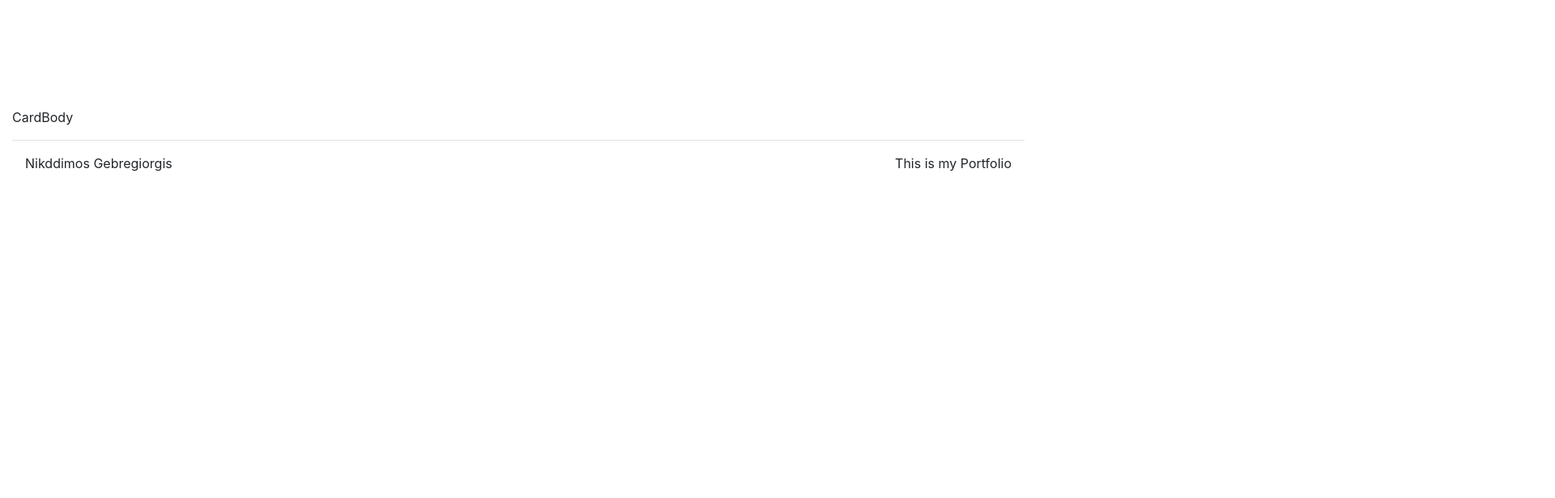
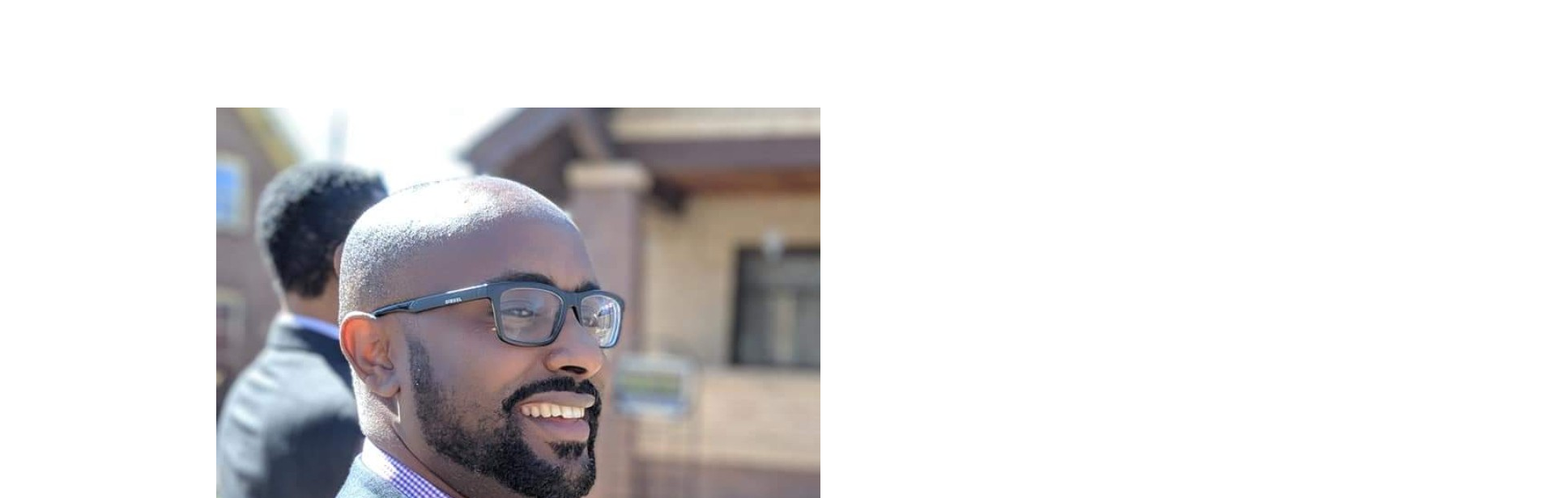
Before and after one commit to Nick-code92/react-portfolio, a React (Create React App) app: page / in a window 1280 px wide. Shown: the part 300-916 px from the top of the page at 81% size, 1920 px wide, since content can reach past the window. Before the commit the page ends 800 px from the top, so only its background shows below. Built offline with nearby package versions, Linux system fonts and the light colour scheme.

Commit message:
created card components

```diff
--- a/package.json
+++ b/package.json
@@ -11,7 +11,8 @@
     "react-bootstrap": "^1.0.0-beta.17",
     "react-dom": "^16.13.0",
     "react-router-dom": "^5.1.2",
-    "react-scripts": "3.4.0"
+    "react-scripts": "3.4.0",
+    "react-spring": "^8.0.27"
   },
   "scripts": {
     "start": "react-scripts start",
--- a/src/components/card.js
+++ b/src/components/card.js
@@ -0,0 +1,16 @@
+import React from "react";
+
+import CardInfo from "../components/cardInfo";
+
+
+function Card (props){
+    return(
+
+        <div>
+            <img className="" src={props.item.imgSrc} alt={props.item.imgSrc} />
+            { props.item.selected && <CardInfo  title={props.item.title} subTitle={props.item.subTitle} link={props.item.link} /> }
+        </div>
+    );
+}
+
+export default Card;
--- a/src/components/cardbody.js
+++ b/src/components/cardbody.js
@@ -1,7 +1,13 @@
 import React from "react";
+
+import Card from "../components/card"
+
 import nick from "../assets/image/nick.jpg";
 import digital from "../assets/image/digital.jpg"
 import portfolio from "../assets/image/portfolio.jpg"
+import {Container, Row } from "react-bootstrap";
+
+
 
 class CardBody extends React.Component {
     constructor(props) {
@@ -40,9 +46,35 @@ class CardBody extends React.Component {
         }
     }
 
+    handleCardClick =(id, Card) => {
+        let items =[...this.state.items];
+
+        items[id].selected = items[id].selected ? false: true;
+
+        items.forEach(item => {
+            if (item.id !== id) {
+            item.selected = false;
+            }
+        });
+        this.setState({
+            items
+        });
+    }
+
+    makeItems = (items) => {
+        return items.map(item => {
+            return <Card item={item} onClick={(e => this.handleCardClick(item.id, e))} key={item.Id} />
+        })
+    }
+
     render(){
         return(
-            <p>CardBody</p>
+            <Container fluid={true}>
+                <Row className="justify-content-around" >
+                    {this.makeItems(this.state.items)}
+
+                </Row>
+            </Container>
         );
     }
 }
--- a/src/components/cardinfo.js
+++ b/src/components/cardinfo.js
@@ -0,0 +1,10 @@
+import React from "react";
+
+function CardInfo (props){
+    return (
+        <p>CardInfo</p>
+    );
+}
+
+
+export default CardInfo;
```
Also changed, not shown: 1 other file (tests, documents, lock files or other folders).
